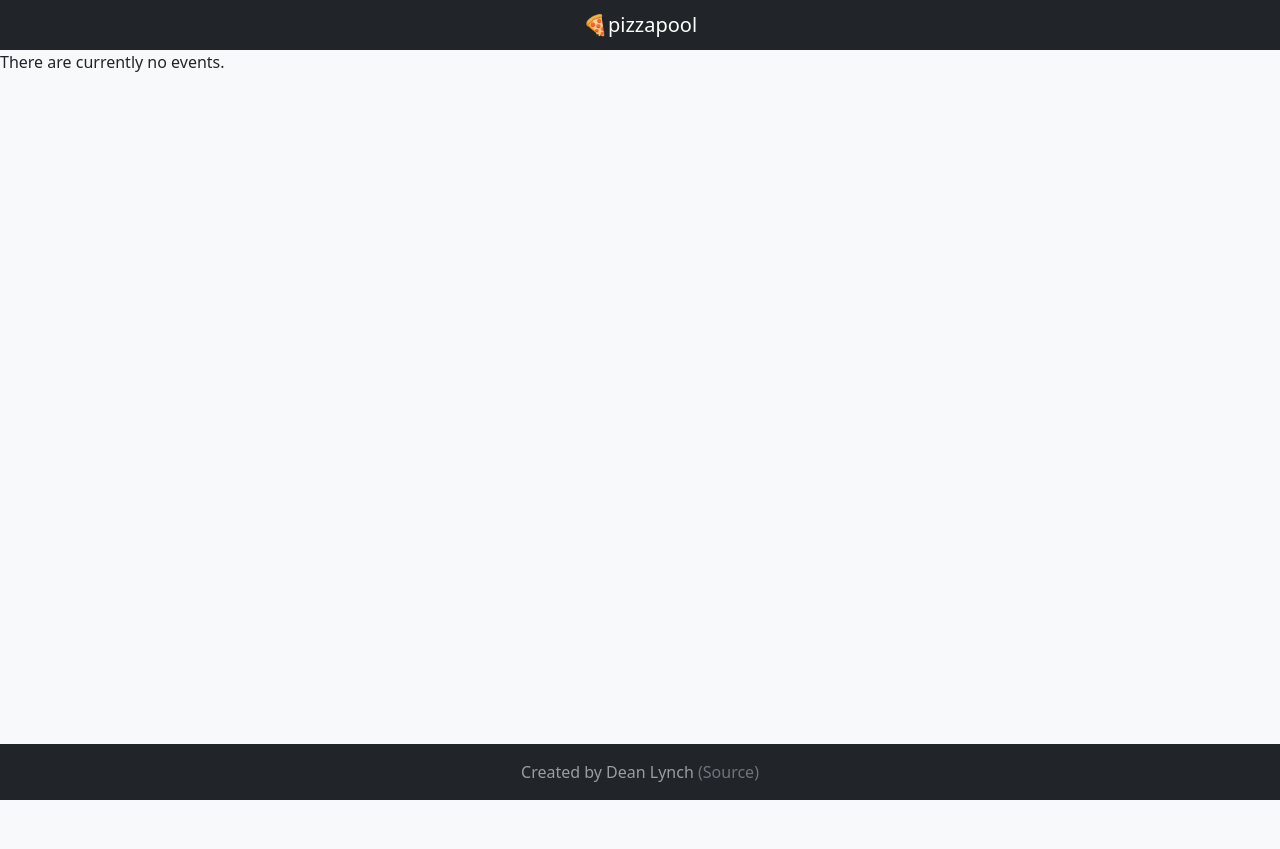
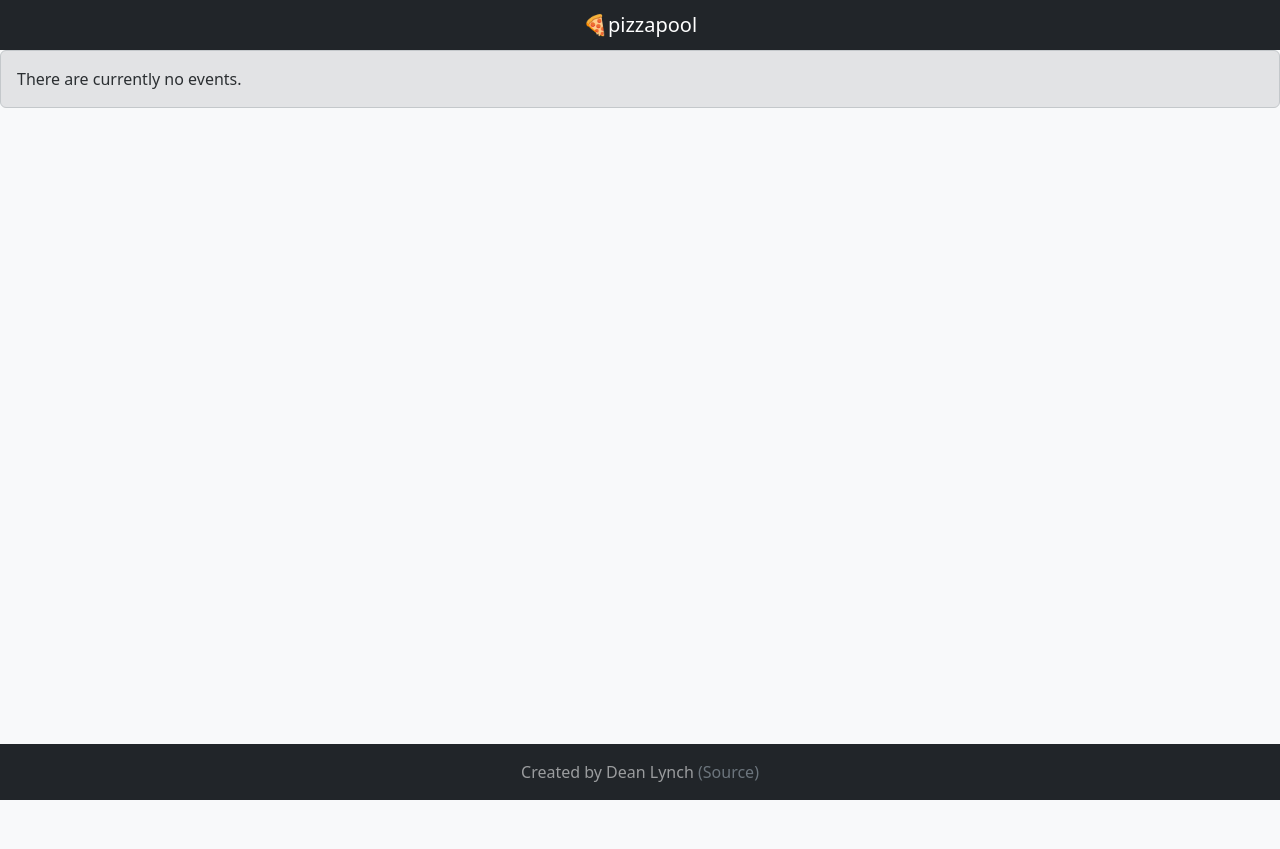
Before and after one commit to lynchdean/pizzapool, a Django app: page /events/ in a window 1280 px wide. Shown: the top 849 px of the page. Run offline with Django 5.2, Linux system fonts and the light colour scheme; data that the repository does not hold is empty; some libraries are stand-ins or nearby versions.

Commit message:
Add alert style for no events message

```diff
--- a/events/templates/events/index.html
+++ b/events/templates/events/index.html
@@ -9,6 +9,8 @@
     {% endfor %}
     </ul>
 {% else %}
-    <p>There are currently no events.</p>
+    <div class="alert alert-secondary" role="alert">
+        There are currently no events.
+    </div>
 {% endif %}
 {% endblock %}
```
